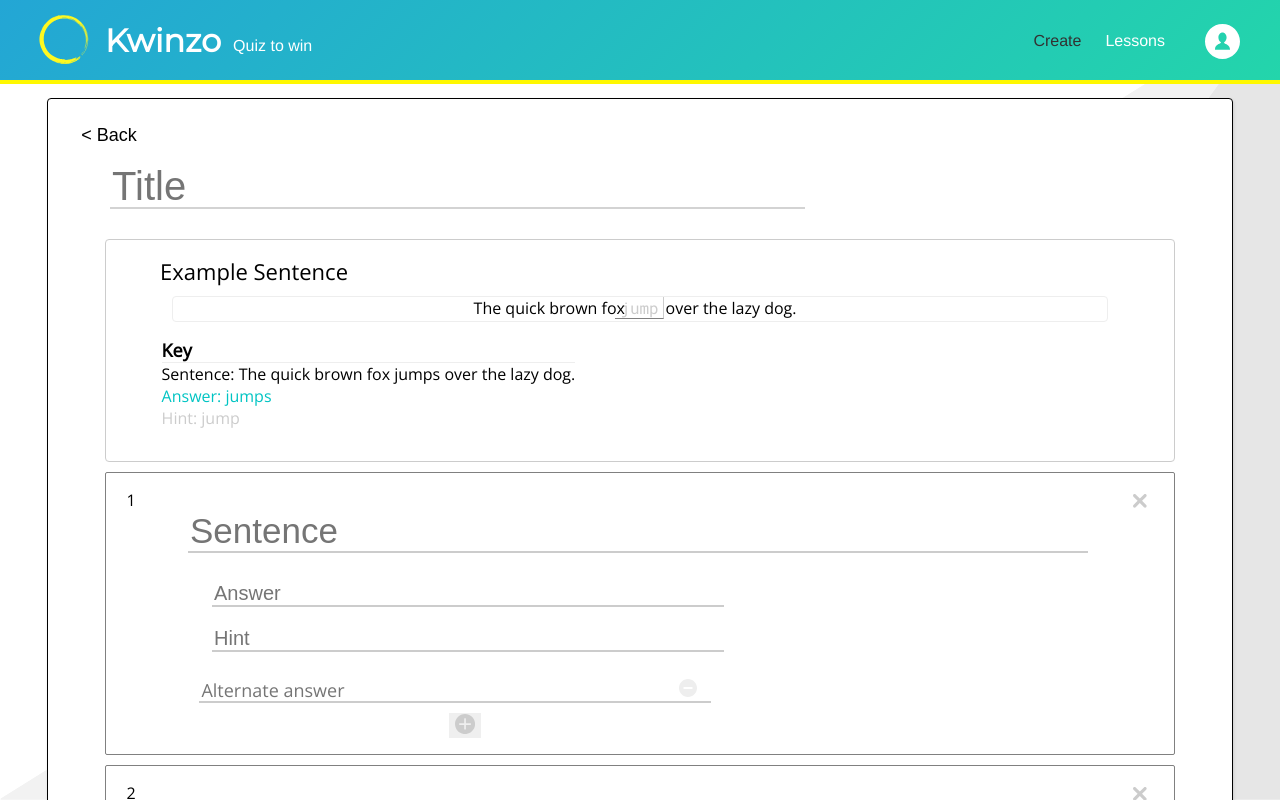
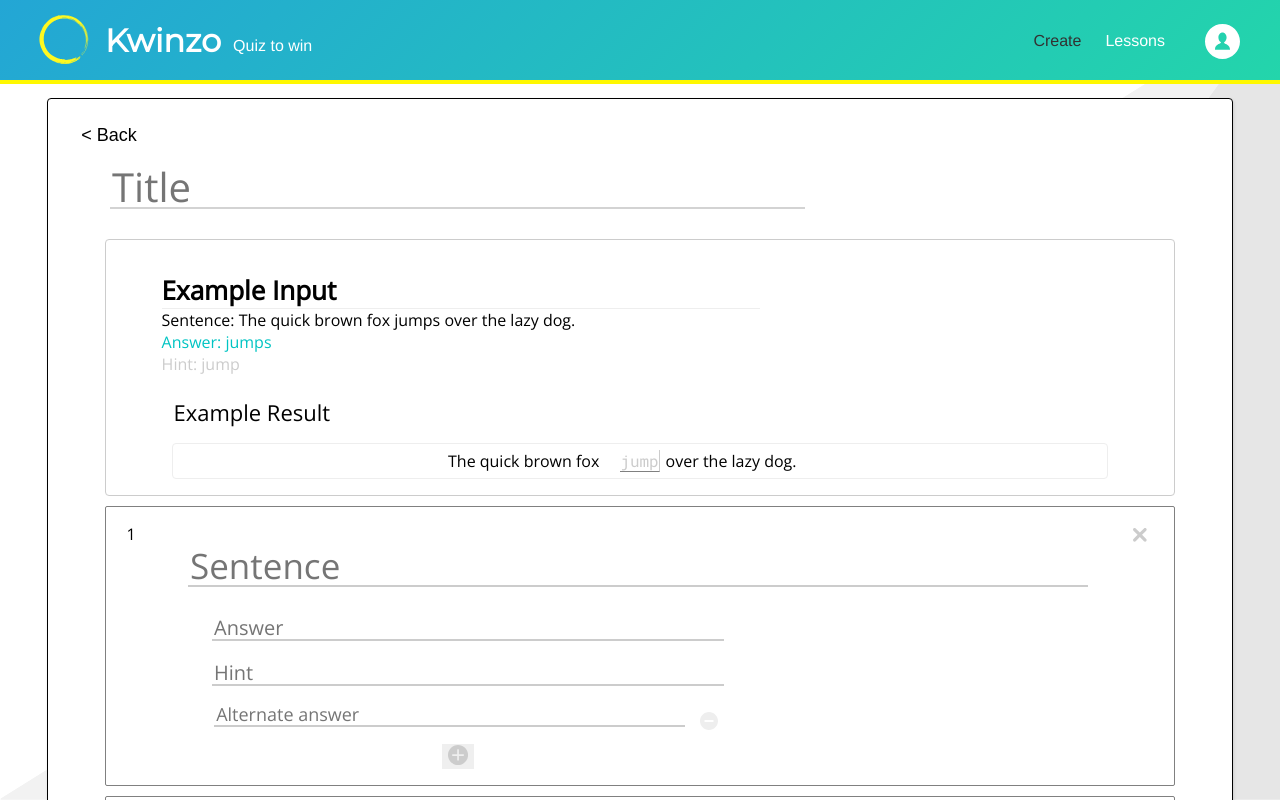
Before and after one commit to vidman22/Kwinzo, a React (Create React App) app: page /create-lesson/exercise in a window 1280 px wide. Shown: the top 800 px of the page. Built offline with nearby package versions, Linux system fonts and the light colour scheme; no server answers.

Commit message:
font style

```diff
--- a/src/components/InputAlt/InputAlt.css
+++ b/src/components/InputAlt/InputAlt.css
@@ -1,15 +1,15 @@
 .InputAltWrapper {
+  display: block;
   width:50%;
   clear: both;
-  margin: 18px 0 9px 5%;
+  margin: 18px 0 9px 8%;
 }
 
-.InputAlt {
-
+input.InputAlt {
   display: inline-block;
   float: left;
-  width: 98%;
-  margin:0 0 10px 10px;
+  width: 90%;
+  margin:-10px 0 0 0;
   border-top:none;
   border-left:none;
   border-right:none;
@@ -37,17 +37,14 @@
 }
 
 .InputAlt:focus{
-	outline: none;
-}
-.RemoveAlt {
-	display: inline-block;
-	float: left;
-	margin-left: -2rem;
+  outline: none;
 }
 
-.RemoveAlt:hover {
-  display: initial;
+.RemoveAlt{
+  display: inline-block;
+  margin-top: -10px;
 }
+
 
 @media screen and (max-width: 640px) {
 
@@ -59,16 +56,16 @@
     margin: 0 0 0 0;
   }
 
-  .InputAlt {
-    width: 100%;
-    margin: 0 0 2px 0;
-    font-size: 20px;
+  input.InputAlt {
+    width: 95%;
+/*    margin: 0 0 2px 0;*/
+    font-size: 18px;
     height:25px;
     line-height:20px;
   }
   .RemoveAlt {
     display: inline-block;
     float: left;
-    margin: 0 -22px 0 0;
+    margin: 0 0 0 0;
   }
 }
--- a/src/components/InputCompOption/InputCompOption.css
+++ b/src/components/InputCompOption/InputCompOption.css
@@ -11,9 +11,10 @@
 }
 
 .InputOption {
+  font-family: Open Sans, sans-serif;
   display: inline-block;
   float: left;
-  width: 95%;
+  width: 92%;
   margin:10px 0 10px 15px;
   border-top:none;
   border-left:none;
@@ -29,6 +30,16 @@
 
 .InputOption:focus{
   border-bottom:solid 1px yellow;
+}
+.RemoveOption{
+  display: inline-block;
+  clear: right;
+}
+
+.RemoveOption:hover{
+
+  cursor: pointer;
+  fill: #00c4c3;
 }
 
 @media screen and (max-width: 640px) {
--- a/src/components/InputCompOption/InputCompOption.js
+++ b/src/components/InputCompOption/InputCompOption.js
@@ -15,7 +15,7 @@ const InputCompOption = (props) => {
 	  			placeholder={props.optionPlaceholder}
 	  		/>
 	  		<svg
-	  			className="RemoveAlt"
+	  			className="RemoveOption"
 	  			fill="#eee"
 	  			onClick={props.onclick}
 	  			xmlns="http://www.w3.org/2000/svg" x="0px" y="0px"
--- a/src/components/InputSentence/InputSentence.css
+++ b/src/components/InputSentence/InputSentence.css
@@ -1,6 +1,7 @@
 
 
 .InputSentence {
+  font-family: Open sans, sans-serif;
   display: block;
   width:90%;
   margin: 22px auto 18px auto;
@@ -19,6 +20,7 @@
 
 .InputAnswer,
 .InputHint {
+  font-family: Open sans, sans-serif;
   display: block;
   float: left;
   width:51%;
--- a/src/containers/CreateLesson/CreateLesson.css
+++ b/src/containers/CreateLesson/CreateLesson.css
@@ -39,19 +39,25 @@
   color: black;
 }
 
-
-
 .ExampleSentenceHeader {
   display: block;
+  margin: 6px 0 6px 5%;
+  text-align: left;
   float: left;
-  margin: 0 1em 0 1.75em;
+  width: 80%;
   font-size: 22px;
-
+}
+.ExampleKey {
+  display: block;
+  margin: auto;
+  clear: both;
+  width: 100%;
 }
 .ExampleSentence ul {
   display: block;
-  clear: left;
+  width: 60%;
   float: left;
+  clear: right;
   text-align: left;
   list-style: none;
 }
@@ -63,7 +69,7 @@
 .ExampleSentence li:first-child{
   list-style: none;
   font-weight: bold;
-  font-size: 18px;
+  font-size: 26px;
   border-bottom: 1px solid #eee;
 
 }
@@ -81,6 +87,10 @@
   border-radius: 4px;
   margin-top: 10px;
   width: 90%;
+  padding: 6px 0 6px 0;
+}
+
+.ExampleAnswerWrapper {
 }
 
 .ExampleHint {
@@ -89,7 +99,7 @@
   color: #ccc;/*#EDE711;*/
   white-space: nowrap;
   text-align: center;
-  display: inline-block;
+  display: inline;
   clear: both;
   overflow: hidden;
   margin-bottom: -3px;
@@ -100,7 +110,7 @@
 .FirstHalfExample,
 .SecondHalfExample {
   position: absolute;
-  display: inline-block;
+  display: inline;
   /*margin: 2em .5em 1em .5em;*/
 }
 
@@ -169,6 +179,7 @@
 }
 
 .LessonTitleInput{
+  font-family: Open Sans, sans-serif;
   display: block;
   float: left;
   clear: both;
@@ -225,7 +236,7 @@
   display: inline-block;
   clear: both;
   float: left;
-  margin: 0 auto 0 1em;
+  margin: 0 auto 0 .6em;
   width: 100%;
 }
 
@@ -280,7 +291,17 @@
   }
 }
 
-@media screen and (max-width: 640px) {
+@media screen and (max-width: 1380px){
+  .FirstHalfExample {
+    left: 35%;
+  }
+
+  .SecondHalfExample{
+    left: 52%;
+  }
+}
+
+@media screen and (max-width: 690px) {
 
    .BackButtonCreate{
     padding: 0;
@@ -290,9 +311,6 @@
     height: 18px;
   }
 
-  .ExampleSentenceHeader {
-    margin-left: 0;
-  }
   .ExampleSentenceWrapper {
     width: 95%;
     padding: 12px 0 12px 0;
@@ -316,6 +334,7 @@
     float: left;
     text-align: left;
     list-style: none;
+    width: 100%;
   }
 
   .CreateButton {
--- a/src/containers/CreateLesson/CreateLesson.js
+++ b/src/containers/CreateLesson/CreateLesson.js
@@ -103,7 +103,6 @@ class CreateLesson extends Component {
 
       showConst = setInterval(this.showExAnswer, 6000);
 
-
   }
 
   componentWillUnmount() {
@@ -167,7 +166,7 @@ class CreateLesson extends Component {
     const updatedAltArray = [
       ...updatedAlts.array
     ]
-
+    console.log("alt length " + updatedAltArray.length);
     if (updatedAltArray.length >= 4 ) {
       this.setState({addAltDisabled: true});
     }
@@ -448,8 +447,9 @@ class CreateLesson extends Component {
 
     updatedTitle.validation = updatedTitleValidation;
 
-    this.setState({ title: updatedTitle, formIsHalfFilledOut: !formIsValid, formIsValid });
-
+    this.setState({ title: updatedTitle }, () => {
+      this.checkFormValidity();
+    });
 
   }
 
@@ -621,20 +621,24 @@ class CreateLesson extends Component {
           />
           <span>{this.state.title.validation.msg}</span>
           <div className="ExampleSentence">
-          <div className="ExampleSentenceHeader">Example Sentence</div>
+            <div className="ExampleKey">
+              <ul>
+                <li>Example Input</li>
+                <li>Sentence: The quick brown fox jumps over the lazy dog.</li>
+                <li>Answer: jumps</li>
+                <li>Hint: jump</li>
+              </ul>
+            </div>
+          <div className="ExampleSentenceHeader">Example Result</div>
 
           <div className="ExampleSentenceWrapper"><div className="FirstHalfExample">The quick brown fox</div>
-          {this.state.showExAnswer ?  <div className="TypedTextExample">jumps</div> : <div className="ExampleHint">jump</div> }
-          <div className="SecondHalfExample">over the lazy dog.</div></div>
-          <div className="ExampleKey">
-            <ul>
-              <li>Key</li>
-              <li>Sentence: The quick brown fox jumps over the lazy dog.</li>
-              <li>Answer: jumps</li>
-              <li>Hint: jump</li>
+            <div className="ExampleAnswerWrapper">
+              {this.state.showExAnswer ?  <div className="TypedTextExample">jumps</div> : <div className="ExampleHint">jump</div> }
 
-            </ul>
+            <div className="SecondHalfExample">over the lazy dog.</div>
+            </div>
           </div>
+
 
         </div>
           {form}
--- a/src/containers/CreateReadingLesson/CreateReadingLesson.css
+++ b/src/containers/CreateReadingLesson/CreateReadingLesson.css
@@ -110,6 +110,7 @@ textarea {
 }
 
 .InputQuestion{
+  font-family: Open Sans, sans-serif;
   display: block;
   width:90%;
   margin: 22px auto 18px auto;
@@ -118,8 +119,8 @@ textarea {
   border-right:none;
   background: none;
   height:30px;
-  line-height:20px;
-  font-size:28px;
+  line-height:28px;
+  font-size:26px;
   border-bottom:solid 2px #ccc;
   transition:all .23s ease-in;
   outline:none;
--- a/src/containers/CreateReadingLesson/CreateReadingLesson.js
+++ b/src/containers/CreateReadingLesson/CreateReadingLesson.js
@@ -116,7 +116,7 @@ class CreateReadingLesson extends Component {
   }
 
   componentDidMount() {
-
+    console.log('did mount triggered');
       const lessonFormArray = [];
       const lessonVocabForm = {...this.state.lessonVocabForm};
       const lessonCompForm = {...this.state.lessonCompForm};
@@ -125,7 +125,7 @@ class CreateReadingLesson extends Component {
             lessonFormArray.push(lessonVocabForm);
         }
     } else {
-
+    console.log('lesson comp form in did mount', lessonCompForm);
     for (let i = 0; i < this.state.lessonFormNum; i++ ) {
       lessonFormArray.push(lessonCompForm);
       }
@@ -236,16 +236,16 @@ class CreateReadingLesson extends Component {
         updatedTitle.valid = true;
       }
 
-    	let formIsValid = this.checkFormValidity();
-
       updatedTitle.validation = updatedTitleValidation;
 
-    	this.setState({ title: updatedTitle, formIsHalfFilledOut: !formIsValid, formIsValid });
+      this.setState({ title: updatedTitle} , () => {
+        this.checkFormValidity()
+      });
     }
 
     submit(e){
       e.preventDefault(e);
-
+      console.log('submit triggered');
     }
 
     handleChange = (e) => {
@@ -359,7 +359,7 @@ class CreateReadingLesson extends Component {
          if (inputIdentifier === 'omission') {
             const textarea = this.state.textarea.value.toLowerCase().trim();
             const omission = event.target.value.toLowerCase().trim();
-
+          console.log('text area', textarea);
             let index = textarea.indexOf(omission);
 
             updatedValidation.msg = '';
@@ -477,7 +477,7 @@ class CreateReadingLesson extends Component {
     }
 
     optionChecked = (formIndex, index) => {
-
+      console.log( formIndex, index);
       const updatedLessonForms = [
         ...this.state.lessonFormArray
       ];
@@ -557,14 +557,17 @@ class CreateReadingLesson extends Component {
     }
 
     completed(data){
-
+      console.log('data returned', data);
       let urlPath;
+      let lessonType;
       if ( this.state.readingModeOmission == true) {
         urlPath = 'reading-omission-lesson';
+        lessonType = 'createReadingOmissionLesson'
       } else {
         urlPath = 'reading-comp-lesson';
+        lessonType = 'createReadingCompLesson';
       }
-      this.props.history.push(`/${urlPath}/${data.createLessonSet.id}`);
+      this.props.history.push(`/${urlPath}/${data[lessonType].id}`);
     }
 
     back() {
@@ -572,7 +575,7 @@ class CreateReadingLesson extends Component {
     }
 
   render(){
-
+    console.log('state', this.state);
 
     const formArray = [];
         for (let key in this.state.lessonFormArray) {
@@ -582,7 +585,7 @@ class CreateReadingLesson extends Component {
           });
         }
         const ADD_LESSON = this.state.readingModeOmission ? ADD_OMISSION_LESSON : ADD_COMP_LESSON;
-
+        console.log('form array', formArray);
 
         let form = (
 
```
Also changed, not shown: 11 other files (tests, documents, lock files or other folders). Lines whose indentation alone changed are shown as unchanged.
